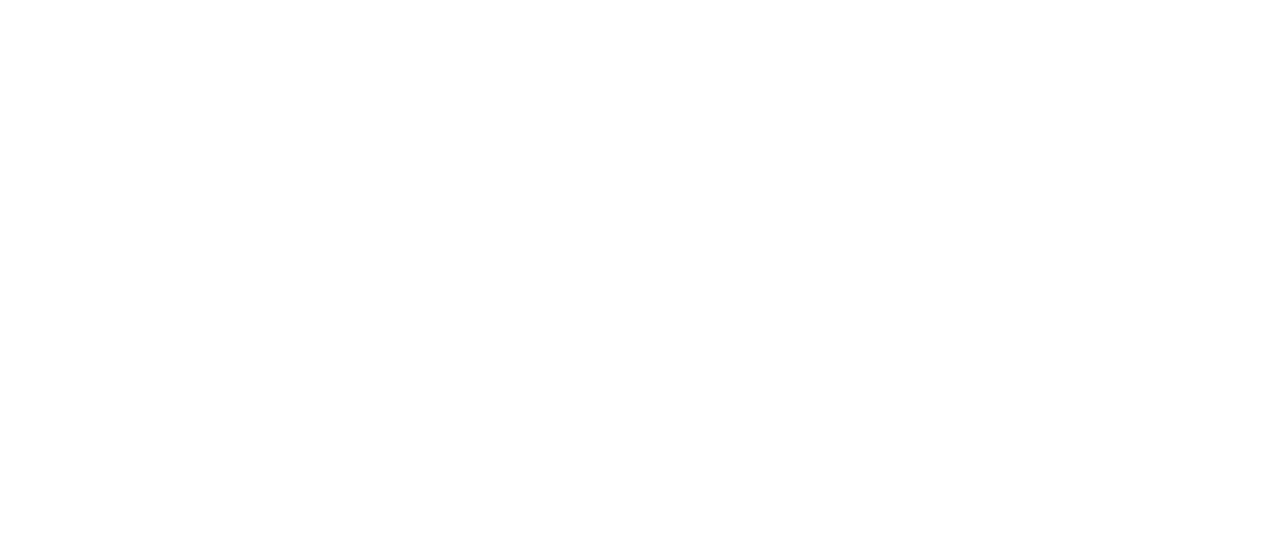
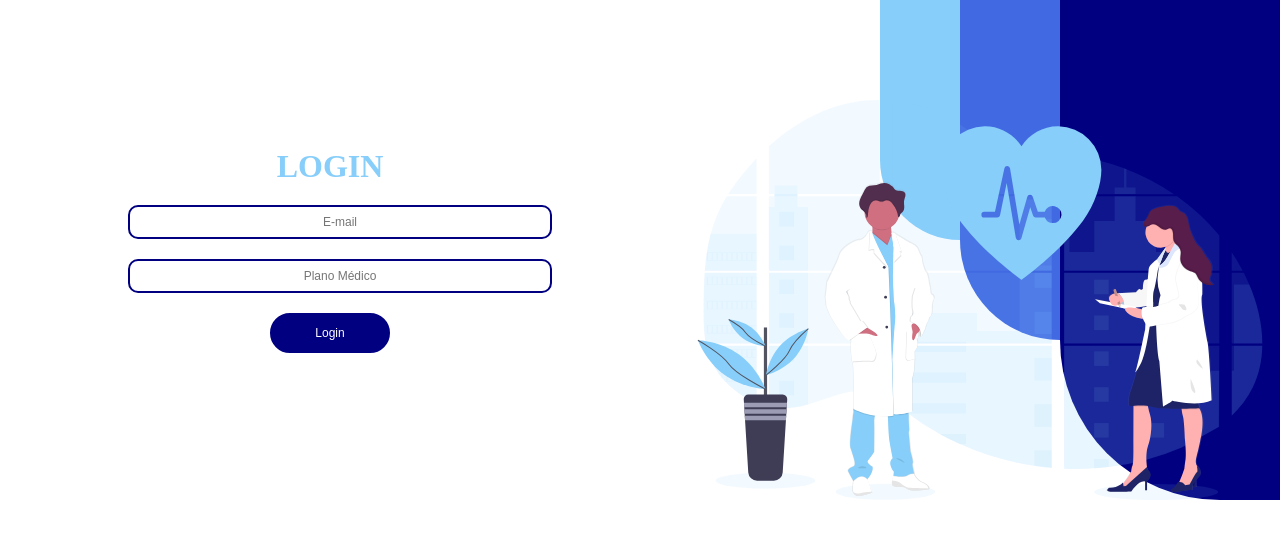
Before and after one commit to Biahellens/medicCare, a React (Create React App) app: page /Login in a window 1280 px wide. Before the commit this address had no page. Shown: the top 538 px of the page. Built offline with nearby package versions, Linux system fonts and the light colour scheme.

Commit message:
feat: create login page

```diff
--- a/package.json
+++ b/package.json
@@ -18,6 +18,7 @@
     "axios": "^1.6.2",
     "clsx": "^2.0.0",
     "cors": "^2.8.5",
+    "jsonwebtoken": "^9.0.2",
     "moment": "^2.29.4",
     "react": "^18.2.0",
     "react-dom": "^18.2.0",
@@ -58,6 +59,7 @@
   },
   "devDependencies": {
     "@types/express": "^4.17.21",
+    "@types/jsonwebtoken": "^9.0.5",
     "@types/react": "^18.2.37",
     "@types/react-select": "^5.0.1",
     "@types/sqlite3": "^3.1.11",
--- a/src/pages/formDoctor/index.tsx
+++ b/src/pages/formDoctor/index.tsx
@@ -1,4 +1,5 @@
 import React, { useEffect, useState } from 'react';
+import { useNavigate } from 'react-router-dom';
 import axios from 'axios';
 import { Header, CalendarioConsulta } from '../../components';
 import {
@@ -25,6 +26,12 @@
 }
 
 const FormDoctor: React.FC<DoctorFormProps> = ({ id }) => {
+  const navigate = useNavigate();
+
+  const handleCardClick = () => {
+    navigate(`/`);
+  };
+
   const [doctorForm, setDoctorForm] = useState<DoctorForm | null>(null);
   const [appointmentData, setAppointmentData] = useState({
     name: '',
@@ -179,7 +186,7 @@
                   />
                 </ContentCalendar>
                 <ContentButton>
-                  <Button type='submit' disabled={!doctorForm}>Agendar</Button>
+                  <Button type='submit' disabled={!doctorForm} onClick={handleCardClick}>Agendar</Button>
                 </ContentButton>
               </form>
             </FormContent>
--- a/src/pages/index.tsx
+++ b/src/pages/index.tsx
@@ -1,9 +1,11 @@
 import Home from './home'
 import DoctorDetails from './viewDoctor'
 import FormDoctor from './formDoctor'
+import Login from './login'
 
 export {
   Home,
   DoctorDetails,
-  FormDoctor
+  FormDoctor,
+  Login
 }
--- /dev/null
+++ b/src/pages/login/index.tsx
@@ -0,0 +1,59 @@
+import React, { useState } from 'react';
+import { useNavigate } from 'react-router-dom';
+import axios from 'axios';
+import { Content, ContentImage, Image, TextArea, FormContent, Input, Text, Button, BarOne, BarTwo, BarThree } from './styles'
+import doctor from '../../assets/medicine.svg'
+
+const Login = () => {
+  const navigate = useNavigate();
+  const [email, setEmail] = useState('');
+  const [medicalPlan, setMedicalPlan] = useState('');
+
+  const handleLogin = async (e: React.FormEvent) => {
+    e.preventDefault();
+
+    try {
+      const response = await axios.post<{ token: string }>('http://localhost:3001/api/login', { email, medicalPlan });
+      localStorage.setItem('token', response.data.token);
+
+      navigate(`/`);
+    } catch (error) {
+      console.error('Erro ao fazer login:', error);
+    }
+  };
+
+  return (
+    <div>
+      <Content>
+        <TextArea>
+          <Text>LOGIN</Text>
+          <form onSubmit={handleLogin}>
+            <FormContent>
+              <Input
+                type="email"
+                placeholder="E-mail"
+                value={email}
+                onChange={(e) => setEmail(e.target.value)}
+              />
+              <Input
+                type="text"
+                placeholder="Plano Médico"
+                value={medicalPlan}
+                onChange={(e) => setMedicalPlan(e.target.value)}
+              />
+            </FormContent>
+            <Button type="submit">Login</Button>
+          </form>
+        </TextArea>
+        <ContentImage>
+          <Image src={doctor} />
+          <BarThree />
+          <BarTwo />
+          <BarOne />
+        </ContentImage>
+      </Content>
+    </div>
+  );
+};
+
+export default Login;
--- /dev/null
+++ b/src/pages/login/styles.tsx
@@ -0,0 +1,91 @@
+import styled from 'styled-components'
+import { Link } from 'react-router-dom'
+
+export const Content = styled.div`
+  width: 100%;
+  height: auto;
+  display: flex;
+`
+
+export const TextArea = styled.div`
+  width: 50%;
+  height: auto;
+  display: flex;
+  flex-wrap: wrap;
+  justify-content: center;
+  align-content: center;
+  text-align: center;
+  align-item: center;
+  padding: 20px
+`
+
+export const ContentImage = styled.div`
+  width: 50%;
+  height: auto;
+  display: flex;
+  justify-content: end;
+`
+
+export const Image = styled.img`
+  width: 600px;
+  height: 400px;
+  position: absolute;
+  top: 100px;
+`
+
+export const Text = styled.h1`
+  color: #87CEFA;
+  text-align: center;
+  width: 100%;
+`
+export const Button = styled.button`
+  width: 120px;
+  height: 40px;
+  background-color: #000080;
+  color: #FFFFFF;
+  font-size:12px;
+  border: 2px solid #000080;
+  border-radius: 20px;
+  cursor: pointer
+`
+
+export const FormContent = styled.div`
+  width: 100%;
+  display: flex;
+  flex-wrap: wrap;
+  justify-content: center;
+  margin-bottom: 20px;
+`
+
+export const Input = styled.input<{ $size?: boolean; }>`
+  width: 420px;
+  background-color: #FFFFFF;
+  height: 30px;
+  border: 2px solid #000080;
+  border-radius: 10px;
+  font-size: 12px;
+  margin-left: 20px;
+  margin-top: 20px;
+  text-align: center;
+`
+
+export const BarOne = styled.div`
+  width: 220px;
+  background-color: #000080;
+  height: 500px;
+  border-radius: 0 0 0 160px
+`
+
+export const BarTwo = styled.div`
+  width: 100px;
+  background-color: #4169E1;
+  height: 340px;
+  border-radius: 0 0 0 120px
+`
+
+export const BarThree = styled.div`
+  width: 80px;
+  background-color: #87CEFA;
+  height: 240px;
+  border-radius: 0 0 0 120px
+`
--- a/src/routes.tsx
+++ b/src/routes.tsx
@@ -2,7 +2,7 @@
 import React from "react";
 import { useParams } from "react-router-dom";
 import { Route, BrowserRouter, Routes, Navigate } from "react-router-dom";
-import { Home, DoctorDetails, FormDoctor } from './pages';
+import { Home, DoctorDetails, FormDoctor, Login } from './pages';
 
 const AppRoutes = () => {
   return (
@@ -11,6 +11,7 @@
         <Route path="/" element={<Home />} />
         <Route path="/doctorDetails/:id" element={<DoctorDetailsPage />} />
         <Route path="/formDoctor/:id" element={<FormDoctorPage />} />
+        <Route path='/Login' element={<Login />} />
       </Routes>
     </BrowserRouter>
   );
```
Also changed, not shown: src/database/server.ts (+24 -0 lines), src/pages/login/userProps.tsx (added, +7 -0 lines).
